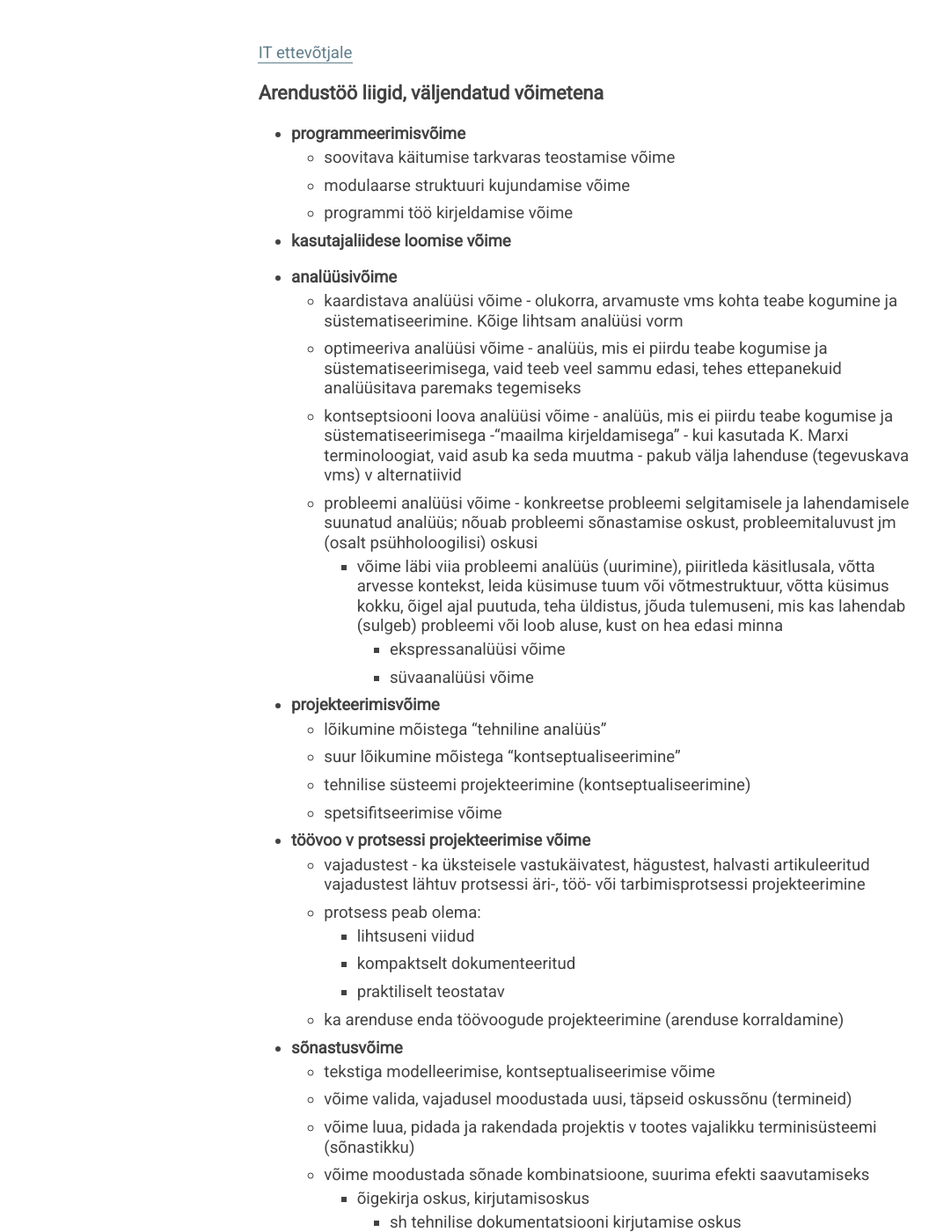
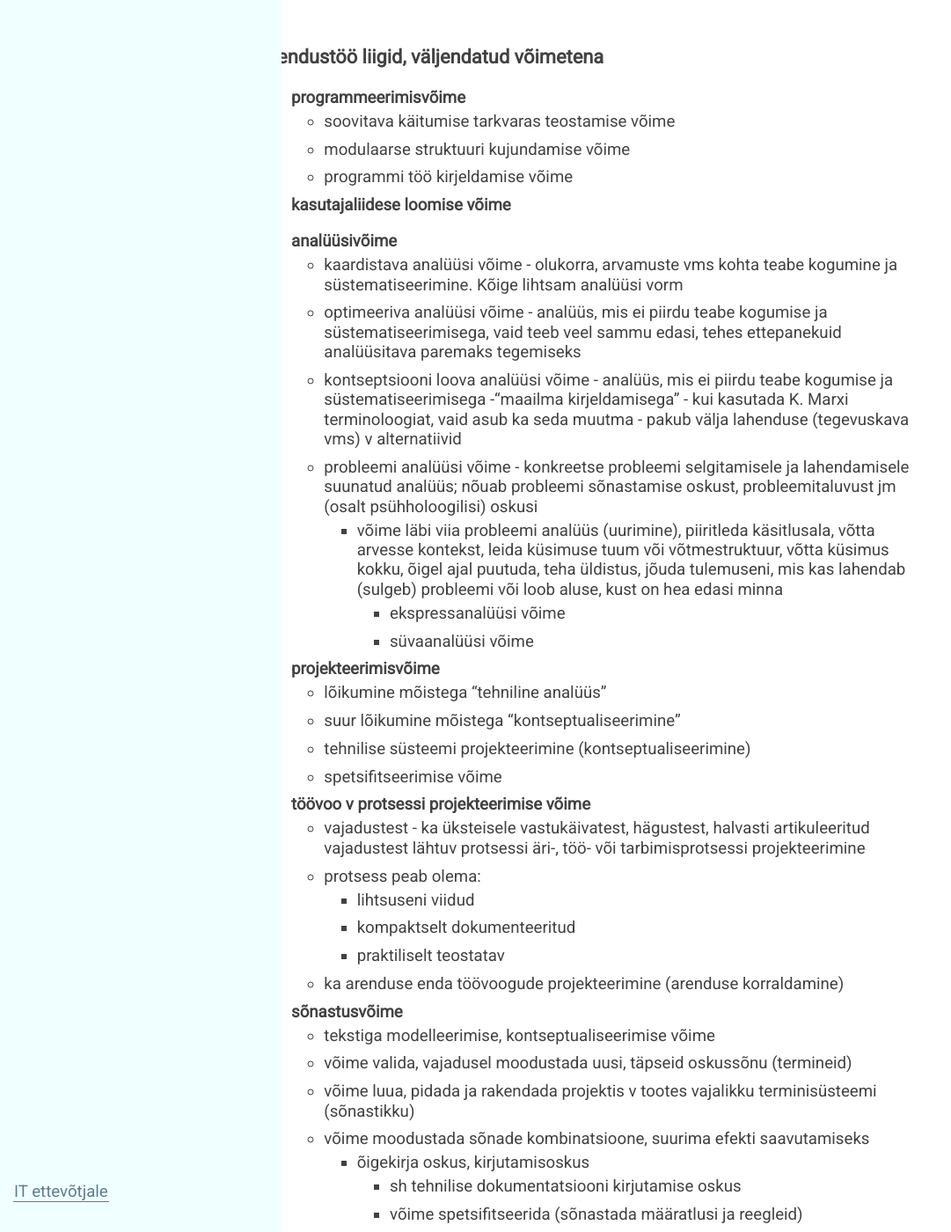
Before and after one commit to agiil/IT, a Jekyll site: the page built from ArendustooLiigid.md, in a window 1280 px wide and 1400 px high. Shown: the whole window at 88% size, without its empty margins (0-1081 px from the left). Built offline with Jekyll 4.4.1, drawn with Linux system fonts in a browser that asks for light colours.

Commit message:
Update IT.css

```diff
--- a/css/IT.css
+++ b/css/IT.css
@@ -1,3 +1,36 @@
+/* ---- Riba ---- */
+
+.Riba {
+  text-align: center;
+  padding: 2rem 1rem;
+  background-color: Azure;
+}
+@media (min-width: 48em) {
+  .Riba {
+    position: fixed;
+    top: 0; left: 0; bottom: 0;
+    width: 18rem;
+    text-align: left;
+  }
+}
+
+@media (min-width: 48em) {
+  .RibaKleepuv {
+    position: absolute;
+    right:  1rem;
+    bottom: 1rem;
+    left: 1rem;
+  }
+}
+
+.RibaLoetelu {
+
+}
+.RibaElement {
+  display: block;
+  line-height: 1.75;
+}
+
 .inset {
   font-size: 16px;
   font-family: 'Anonymous Pro', serif;
```
